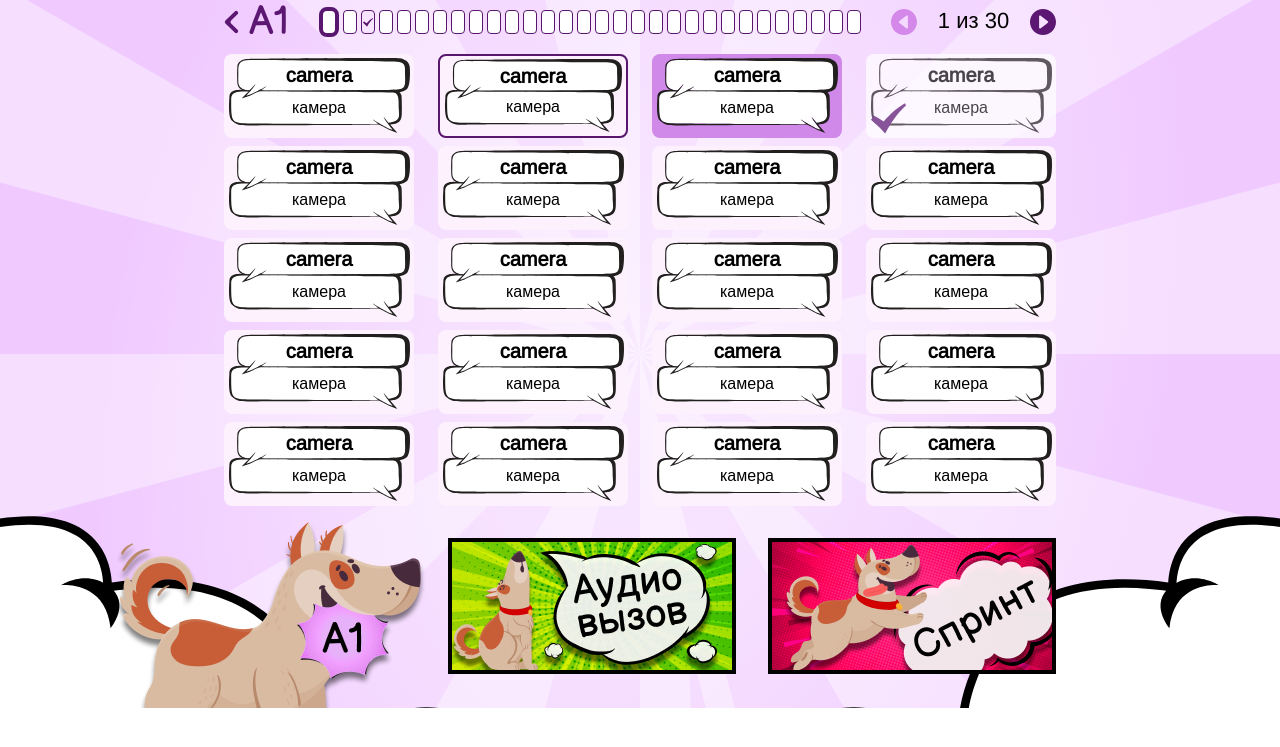
After one commit to LMakshow/rslang, a PHP site: page /vocabulary.html in a window 1280 px wide. The commit adds this page. Shown: the top 747 px of the page. Run offline with PHP 8.4, Linux system fonts and the light colour scheme; style sheets or scripts are compiled from the project's sources.

Commit message:
feat: add layout for word list

```diff
--- /dev/null
+++ b/src/components/pages/vocabulary/_vocabulary.scss
@@ -0,0 +1,231 @@
+.vocab {
+  display: flex;
+  justify-content: center;
+  align-items: center;
+
+  z-index: 0;
+  background: url("assets/images/vocabulary/background-A1.svg") center / cover no-repeat;
+  min-height: calc(100vh - 82px - 82.5px);
+
+  &__wrapper {
+    display: flex;
+    align-items: center;
+    height: 100%;
+    flex: 0 1 100%;
+    justify-content: center;
+  }
+
+  &__container {
+    display: flex;
+    justify-content: space-around;
+    flex: 0 0 87%;
+  }
+}
+
+.vocab__container {
+  display: flex;
+}
+
+.a1 {
+  --color-main: #FCF1FC;
+  --color-btn: #F3DCFC;
+  --color-accent: #D189E9;
+  --color-dark: #58166E;
+  --color-dark-accent: #3A0E48;
+  --filter-btn: invert(87%) sepia(19%) saturate(262%) hue-rotate(233deg) brightness(98%) contrast(102%);
+  --filter-accent: invert(84%) sepia(32%) saturate(6419%) hue-rotate(218deg) brightness(95%) contrast(93%);
+  --filter-dark: invert(12%) sepia(57%) saturate(4414%) hue-rotate(277deg) brightness(85%) contrast(96%);
+  --filter-dark-accent: invert(13%) sepia(42%) saturate(2118%) hue-rotate(257deg) brightness(90%) contrast(109%);
+}
+
+.words-page {
+  width: 832px;
+  display: flex;
+  justify-content: space-between;
+  flex-direction: column;
+}
+
+.words-page__nav {
+  width: 100%;
+  display: flex;
+  justify-content: space-between;
+  align-items: center;
+  gap: 10px;
+}
+
+.words-page__return {
+  display: flex;
+  font-family: $font-family-additional;
+  @include font(normal, 400, 4rem, 110%);
+  filter: var(--filter-dark);
+  gap: 10px;
+
+  &:hover {
+    filter: var(--filter-dark-accent);
+    cursor: pointer;
+  }
+}
+
+.page-selector {
+  display: flex;
+  align-items: center;
+  gap: 4px;
+}
+
+.page-selector__btn {
+  position: relative;
+  width: 12px;
+  height: 22px;
+  box-sizing: content-box;
+  border-radius: 4px;
+  border-width: 1px;
+  border-style: solid;
+  border-color: var(--color-dark);
+  background-color: $color-additional;
+
+  &.active {
+    border-width: 4px;
+    border-radius: 8px;
+  }
+
+  &.learned {
+    background-color: var(--color-btn);
+    background: url(assets/images/icons/checkmark.svg) center no-repeat;
+  }
+
+  &::after {
+    content: attr(data-page);
+    @include font(normal, 400, 1.8rem, 110%);
+    width: 30px;
+    bottom: 115%;
+    left: 50%;
+    margin-left: -15px;
+    background-color: var(--color-dark);
+    color: #fff;
+    text-align: center;
+    padding: 3px 0;
+    border-radius: 4px;
+    position: absolute;
+    z-index: 1;
+    display: none;
+  }
+
+  &:hover {
+    background-color: var(--color-accent);
+    cursor: pointer;
+
+    &::after {
+      display: inline-block;
+    }
+  }
+
+
+}
+
+.page-switch {
+  display: flex;
+  width: 165px;
+  justify-content: space-between;
+  font-family: $font-family-basic;
+  @include font(normal, 400, 2.2rem, 110%);
+}
+
+.page-switch__btn {
+  display: flex;
+  align-items: center;
+  filter: var(--filter-dark);
+
+  &:hover {
+    filter: var(--filter-dark-accent);
+    cursor: pointer;
+  }
+
+  &.left {
+    transform: rotate(180deg);
+  }
+
+  &.disabled {
+    filter: var(--filter-accent);
+    cursor: auto;
+  }
+}
+
+.word-list {
+  display: flex;
+  flex-wrap: wrap;
+  column-gap: 24px;
+  row-gap: 8px;
+  margin-top: 10px;
+}
+
+.word-list__card {
+  position: relative;
+  background: url(assets/images/vocabulary/word-card.svg) center / 95% no-repeat, var(--color-main);
+  width: 190px;
+  height: 84px;
+  display: flex;
+  flex-direction: column;
+  align-items: center;
+  border-radius: 8px;
+  transition: all 0.3s;
+
+  &.active {
+    border: 2px solid var(--color-dark);
+  }
+
+  &.hard {
+    background-color: var(--color-accent);
+  }
+
+  &.learned {
+    background-color: $color-additional;
+    opacity: 0.7;
+
+    &::after {
+      content: " ";
+      position: absolute;
+      background: url(assets/images/icons/checkmark.svg) center/contain no-repeat;
+      width: 35px;
+      height: 35px;
+      bottom: 2px;
+      left: 5px;
+    }
+  }
+
+  &:hover {
+    border: 2px solid var(--color-dark);
+    cursor: pointer;
+    transform: scale(1.04);
+  }
+}
+
+.word-list__english-word {
+  display: flex;
+  align-items: center;
+  text-align: center;
+  @include font(normal, 700, 2rem, 2.3rem);
+  height: 50%;
+}
+
+.word-list__russian-word {
+  display: flex;
+  align-items: center;
+  text-align: center;
+  @include font(normal, 400, 1.6rem, 1.5rem);
+  height: 50%;
+  padding-bottom: 20px;
+}
+
+.words-page__games {
+  display: flex;
+  gap: 32px;
+  justify-content: flex-end;
+  background-image: url("./assets/images/vocabulary/Resleeng-A1.png");
+  background-position: 0px 0px;
+  background-repeat: no-repeat;
+  padding-left: 110px;
+  margin-left: -110px;
+  margin-top: 16px;
+  padding-bottom: 32px;
+  padding-top: 16px;
+}
--- a/src/components/styles/base/_reset.scss
+++ b/src/components/styles/base/_reset.scss
@@ -18,6 +18,12 @@ body {
 button {
   margin: 0;
   padding: 0;
+  padding-inline: 0;
+  padding-block: 0;
+  font: inherit;
+  color: inherit;
+  background-color: inherit;
+  border: none;
 }
 
 textarea:focus,
--- a/src/global.scss
+++ b/src/global.scss
@@ -8,3 +8,4 @@
 @import 'components/header/header';
 @import 'components/footer/footer';
 @import 'components/pages/main-page/main-page';
+@import 'components/pages/vocabulary/vocabulary';
--- /dev/null
+++ b/src/vocabulary.html
@@ -0,0 +1,146 @@
+<!DOCTYPE html>
+<html lang="en">
+<head>
+  <meta charset="UTF-8">
+  <meta http-equiv="X-UA-Compatible" content="IE=edge">
+  <meta name="viewport" content="width=device-width, initial-scale=1.0">
+  <title>Document</title>
+  <link rel="stylesheet" href="global.css">
+</head>
+<body>
+  <main class="vocab">
+    <div class="vocab__wrapper wrapper">
+      <div class="vocab__container a1">
+        <div class="words-page">
+          <div class="words-page__nav">
+            <a href="#" class="words-page__return"><img src="./assets/images/icons/arrow-back.svg" alt="<">A1</a>
+            <div class="page-selector">
+              <div class="page-selector__btn active" data-page="1"></div>
+              <div class="page-selector__btn" data-page="2"></div>
+              <div class="page-selector__btn learned" data-page="3"></div>
+              <div class="page-selector__btn" data-page="4"></div>
+              <div class="page-selector__btn" data-page="5"></div>
+              <div class="page-selector__btn" data-page="6"></div>
+              <div class="page-selector__btn" data-page="7"></div>
+              <div class="page-selector__btn" data-page="8"></div>
+              <div class="page-selector__btn" data-page="9"></div>
+              <div class="page-selector__btn" data-page="10"></div>
+              <div class="page-selector__btn" data-page="11"></div>
+              <div class="page-selector__btn" data-page="12"></div>
+              <div class="page-selector__btn" data-page="13"></div>
+              <div class="page-selector__btn" data-page="14"></div>
+              <div class="page-selector__btn" data-page="15"></div>
+              <div class="page-selector__btn" data-page="16"></div>
+              <div class="page-selector__btn" data-page="17"></div>
+              <div class="page-selector__btn" data-page="18"></div>
+              <div class="page-selector__btn" data-page="19"></div>
+              <div class="page-selector__btn" data-page="20"></div>
+              <div class="page-selector__btn" data-page="21"></div>
+              <div class="page-selector__btn" data-page="22"></div>
+              <div class="page-selector__btn" data-page="23"></div>
+              <div class="page-selector__btn" data-page="24"></div>
+              <div class="page-selector__btn" data-page="25"></div>
+              <div class="page-selector__btn" data-page="26"></div>
+              <div class="page-selector__btn" data-page="27"></div>
+              <div class="page-selector__btn" data-page="28"></div>
+              <div class="page-selector__btn" data-page="29"></div>
+              <div class="page-selector__btn" data-page="30"></div>
+            </div>
+            <div class="page-switch">
+              <img src="./assets/images/icons/arrow-circle.svg" class="page-switch__btn left disabled" alt="<">
+              <div class="page-num"><span class="page-num__curr-page">1</span><span>&nbsp;из&nbsp;</span><span class="page-num__total-page">30</span></div>
+              <img src="./assets/images/icons/arrow-circle.svg" alt=">" class="page-switch__btn">
+            </div>
+          </div>
+          <div class="word-list">
+            <div class="word-list__card" data-word="1">
+              <div class="word-list__english-word">camera</div>
+              <div class="word-list__russian-word">камера</div>
+            </div>
+            <div class="word-list__card active" data-word="2">
+              <div class="word-list__english-word">camera</div>
+              <div class="word-list__russian-word">камера</div>
+            </div>
+            <div class="word-list__card hard" data-word="3">
+              <div class="word-list__english-word">camera</div>
+              <div class="word-list__russian-word">камера</div>
+            </div>
+            <div class="word-list__card learned" data-word="4">
+              <div class="word-list__english-word">camera</div>
+              <div class="word-list__russian-word">камера</div>
+            </div>
+            <div class="word-list__card" data-word="1">
+              <div class="word-list__english-word">camera</div>
+              <div class="word-list__russian-word">камера</div>
+            </div>
+            <div class="word-list__card" data-word="1">
+              <div class="word-list__english-word">camera</div>
+              <div class="word-list__russian-word">камера</div>
+            </div>
+            <div class="word-list__card" data-word="1">
+              <div class="word-list__english-word">camera</div>
+              <div class="word-list__russian-word">камера</div>
+            </div>
+            <div class="word-list__card" data-word="1">
+              <div class="word-list__english-word">camera</div>
+              <div class="word-list__russian-word">камера</div>
+            </div>
+            <div class="word-list__card" data-word="1">
+              <div class="word-list__english-word">camera</div>
+              <div class="word-list__russian-word">камера</div>
+            </div>
+            <div class="word-list__card" data-word="1">
+              <div class="word-list__english-word">camera</div>
+              <div class="word-list__russian-word">камера</div>
+            </div>
+            <div class="word-list__card" data-word="1">
+              <div class="word-list__english-word">camera</div>
+              <div class="word-list__russian-word">камера</div>
+            </div>
+            <div class="word-list__card" data-word="1">
+              <div class="word-list__english-word">camera</div>
+              <div class="word-list__russian-word">камера</div>
+            </div>
+            <div class="word-list__card" data-word="1">
+              <div class="word-list__english-word">camera</div>
+              <div class="word-list__russian-word">камера</div>
+            </div>
+            <div class="word-list__card" data-word="1">
+              <div class="word-list__english-word">camera</div>
+              <div class="word-list__russian-word">камера</div>
+            </div>
+            <div class="word-list__card" data-word="1">
+              <div class="word-list__english-word">camera</div>
+              <div class="word-list__russian-word">камера</div>
+            </div>
+            <div class="word-list__card" data-word="1">
+              <div class="word-list__english-word">camera</div>
+              <div class="word-list__russian-word">камера</div>
+            </div>
+            <div class="word-list__card" data-word="1">
+              <div class="word-list__english-word">camera</div>
+              <div class="word-list__russian-word">камера</div>
+            </div>
+            <div class="word-list__card" data-word="1">
+              <div class="word-list__english-word">camera</div>
+              <div class="word-list__russian-word">камера</div>
+            </div>
+            <div class="word-list__card" data-word="1">
+              <div class="word-list__english-word">camera</div>
+              <div class="word-list__russian-word">камера</div>
+            </div>
+            <div class="word-list__card" data-word="1">
+              <div class="word-list__english-word">camera</div>
+              <div class="word-list__russian-word">камера</div>
+            </div>
+          </div>
+          <div class="words-page__games">
+            <a href="#"><img src="./assets/images/vocabulary/game-audio.png" alt="Мини-игра Аудиовызов" class="words-page__audio-img"></a>
+            <a href="#"><img src="./assets/images/vocabulary/game-sprint.png" alt="Мини-игра Спринт" class="words-page__sprint-img"></a>
+          </div>
+        </div>
+      </div>
+    </div>
+  </main>
+</body>
+</html>
```
Also changed, not shown: src/assets/images/icons/arrow-back.svg (added), src/assets/images/icons/arrow-big.svg (added), src/assets/images/icons/arrow-circle.svg (added), src/assets/images/icons/checkmark.svg (added), src/assets/images/vocabulary/Resleeng-A1.png (added), src/assets/images/vocabulary/background-A1.svg (added), src/assets/images/vocabulary/game-audio.png (added), src/assets/images/vocabulary/game-sprint.png (added), src/assets/images/vocabulary/word-card.svg (added).
